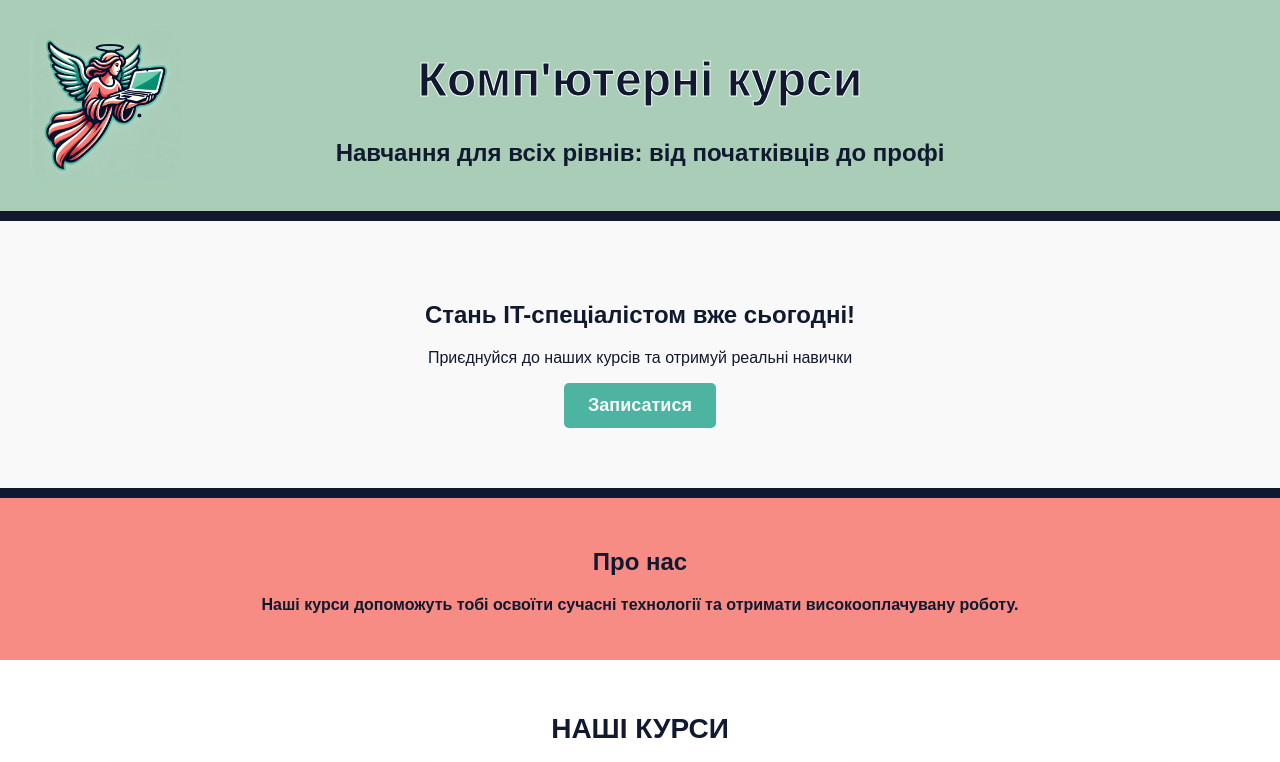
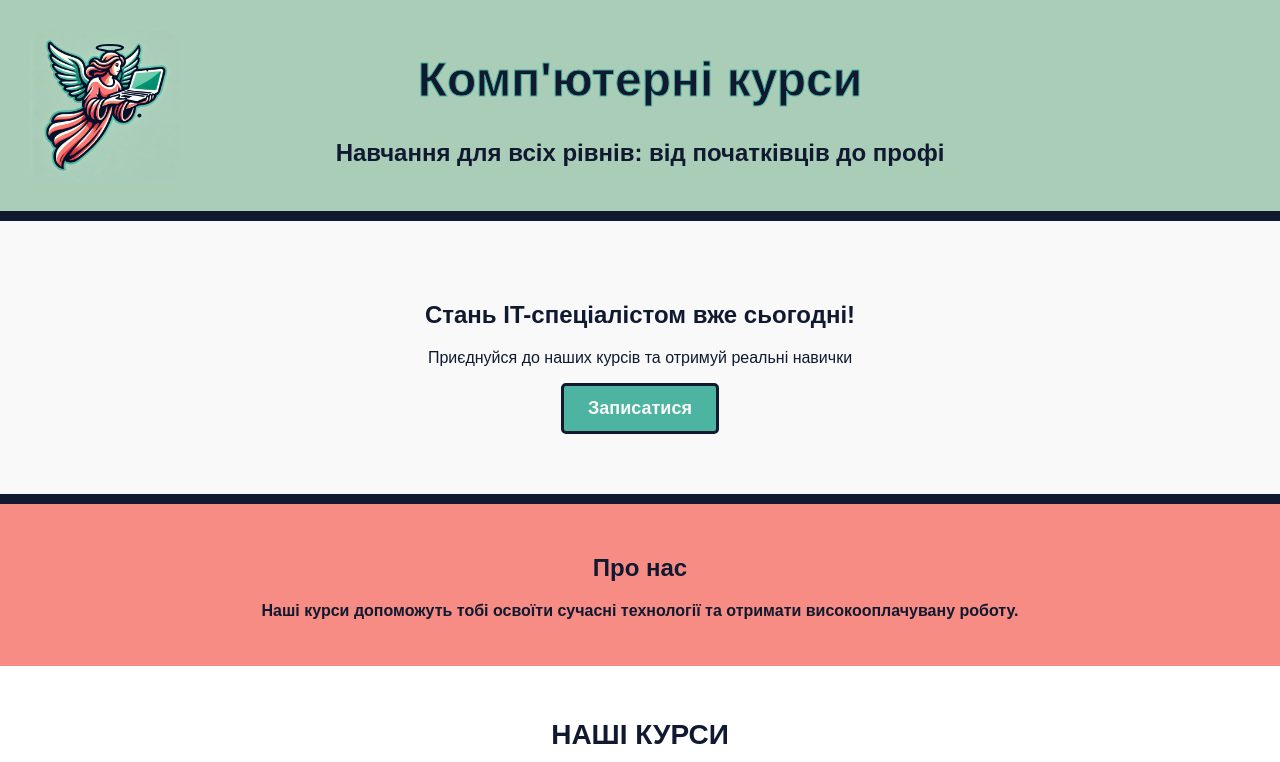
Before and after one commit to Di-Tai/Website, a plain HTML site: page index.html in a window 1280 px wide. Shown: the top 762 px of the page. Drawn offline with Linux system fonts and the light colour scheme.

Commit message:
Update index.html

```diff
--- a/index.html
+++ b/index.html
@@ -26,7 +26,7 @@
 
         header h1 {
             color: #101930;
-            -webkit-text-stroke: 1px #f9f9f9;
+            -webkit-text-stroke: 1px #4cb4a0;
         }
 
         header p {
@@ -74,6 +74,7 @@
             cursor: pointer;
             border-radius: 5px;
             transition: background 0.3s ease-in-out, transform 0.2s;
+            border: 3px solid #101930;
         }
 
         .hero button:hover {
```
